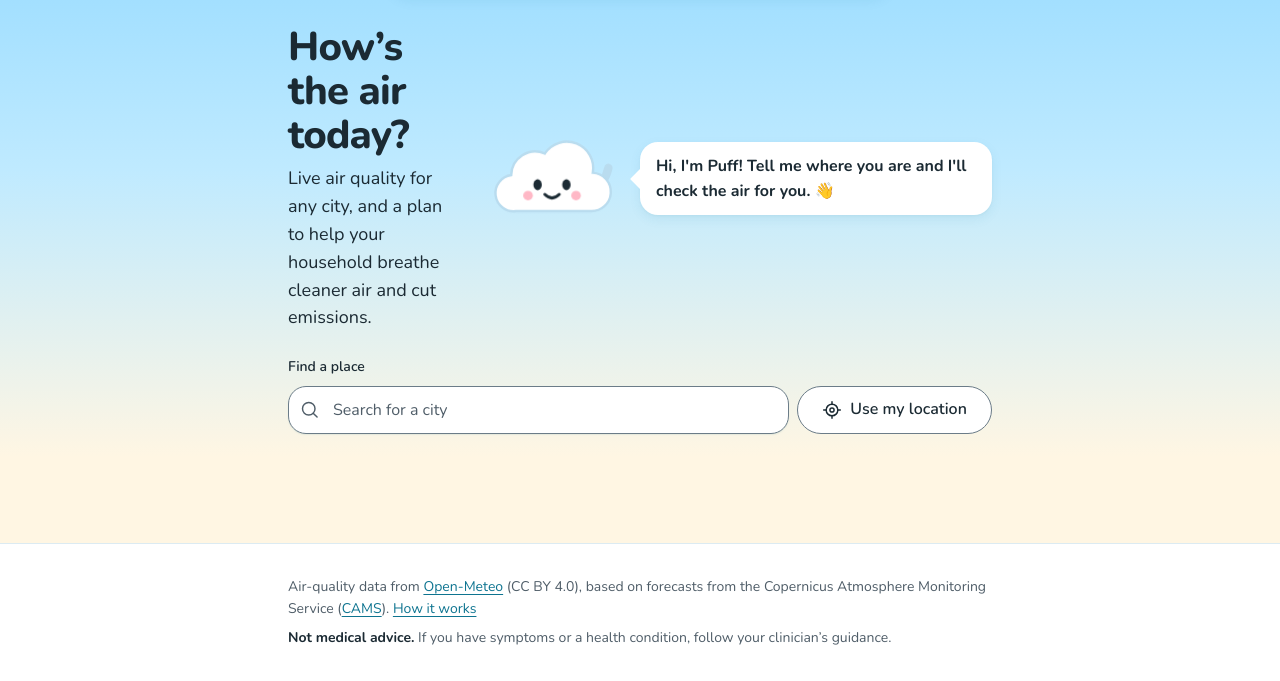
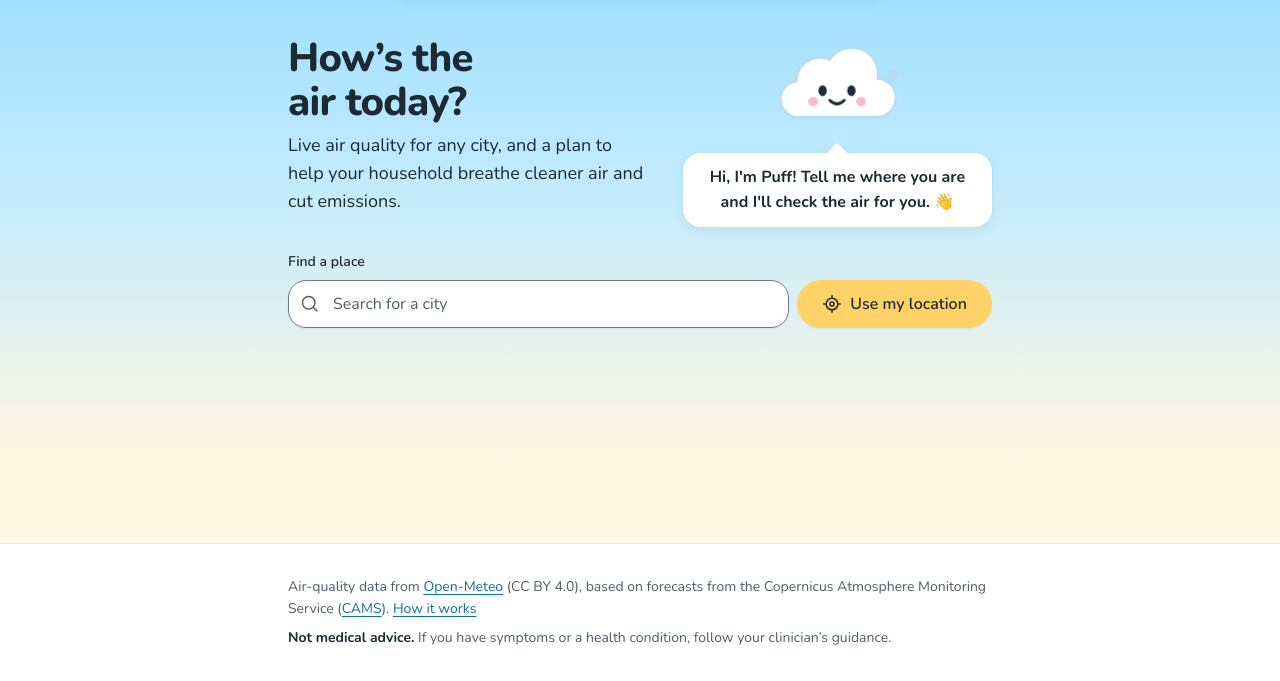
Before and after one commit to CodeVishal-17/Promptwar_challenge6, a website built with Vite: page web/index.html in a window 1280 px wide. Shown: the part 119-800 px from the top of the page. Built offline with nearby package versions, Linux system fonts and the light colour scheme.

Commit message:
fix(web): sunny location button and welcome layout on wide screens
Co-Authored-By: Claude Opus 5.5 <noreply@anthropic.com>

```diff
--- a/web/src/styles/shell.css
+++ b/web/src/styles/shell.css
@@ -227,7 +227,7 @@ body {
 
 @media (min-width: 48rem) {
   .today-hero {
-    grid-template-columns: 1fr auto;
+    grid-template-columns: minmax(0, 1.2fr) minmax(0, 1fr);
     justify-items: start;
     align-items: center;
     gap: var(--space-5);
@@ -237,6 +237,18 @@ body {
 
 .search-panel[hidden] {
   display: none;
+}
+
+/* "Use my location" is the sunny call to action (it also carries .btn--secondary's shape). */
+.search-panel .locate-button {
+  border-color: transparent;
+  background: var(--color-sun);
+  color: var(--color-text);
+  box-shadow: var(--shadow-sm);
+}
+
+.search-panel .locate-button:hover {
+  background: var(--color-sun-hover);
 }
 
 .change-place {
@@ -560,29 +572,30 @@ body {
   transform: translateX(-50%) rotate(45deg);
 }
 
+/*
+ * With a place chosen, the hero is one column and Puff sits beside his bubble; before that, he
+ * stands above it, next to the welcome text.
+ */
 @media (min-width: 48rem) {
-  .today-hero__puff .puff-says {
+  .screen--today:has(#now:not([hidden])) .today-hero {
+    grid-template-columns: 1fr;
+  }
+
+  .screen--today:has(#now:not([hidden])) .puff-says {
     grid-template-columns: auto 1fr;
     align-items: center;
     justify-items: start;
     gap: var(--space-4);
   }
 
-  .today-hero__puff .puff-says__bubble {
+  .screen--today:has(#now:not([hidden])) .puff-says__bubble {
     text-align: left;
   }
 
-  .today-hero__puff .puff-says__bubble::before {
+  .screen--today:has(#now:not([hidden])) .puff-says__bubble::before {
     top: 50%;
     left: -7px;
     transform: translateY(-50%) rotate(45deg);
-  }
-}
-
-/* With a place chosen, Puff and his bubble take the hero's full width. */
-@media (min-width: 48rem) {
-  .screen--today:has(#now:not([hidden])) .today-hero {
-    grid-template-columns: 1fr;
   }
 }
 
```
Also changed, not shown: tests/styles/tokens.test.ts (+8 -0 lines).
